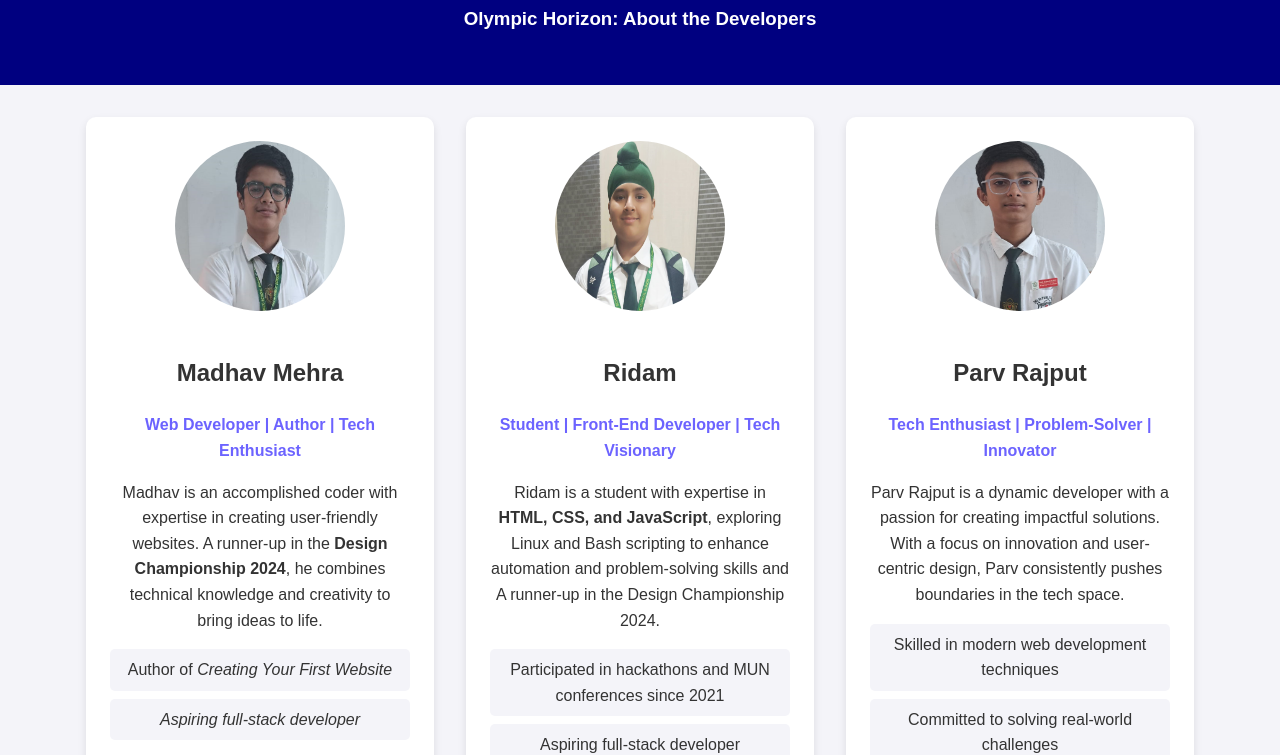
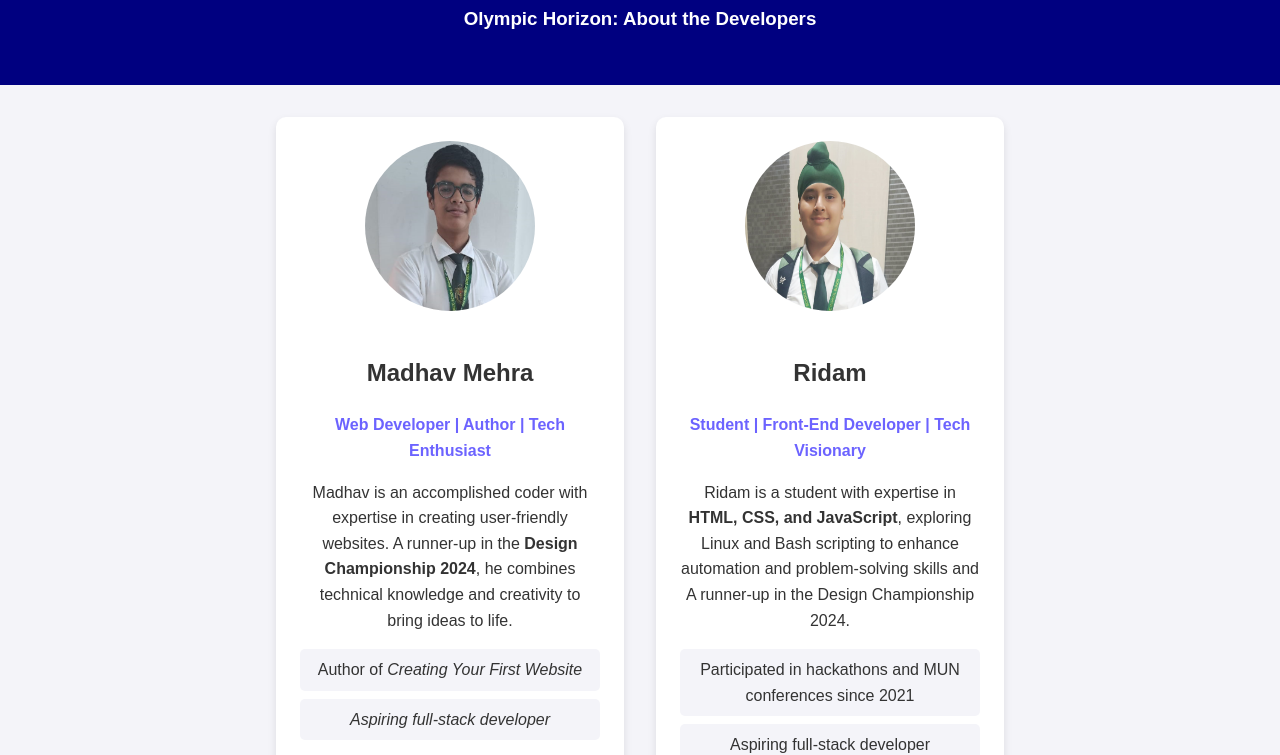
Before and after one commit to DeveloperMadhav069/About-Us, a plain HTML site: page index.html in a window 1280 px wide. Shown: the part 204-959 px from the top of the page. Drawn offline with Linux system fonts and the light colour scheme.

Commit message:
Update index.html

```diff
--- a/index.html
+++ b/index.html
@@ -40,17 +40,7 @@
 
     </section>
 
-    <!-- Parv Rajput -->
-    <section class="developer">
-        <img src="image.png" alt="Parv Rajput" class="developer-img">
-        <h2>Parv Rajput</h2>
-        <p class="title">Tech Enthusiast | Problem-Solver | Innovator</p>
-        <p>Parv Rajput is a dynamic developer with a passion for creating impactful solutions. With a focus on innovation and user-centric design, Parv consistently pushes boundaries in the tech space.</p>
-        <ul class="highlights">
-            <li>Skilled in modern web development techniques</li>
-            <li>Committed to solving real-world challenges</li>
-        </ul>
-    </section>
+
     </main>
 
     <div class="container">
```
